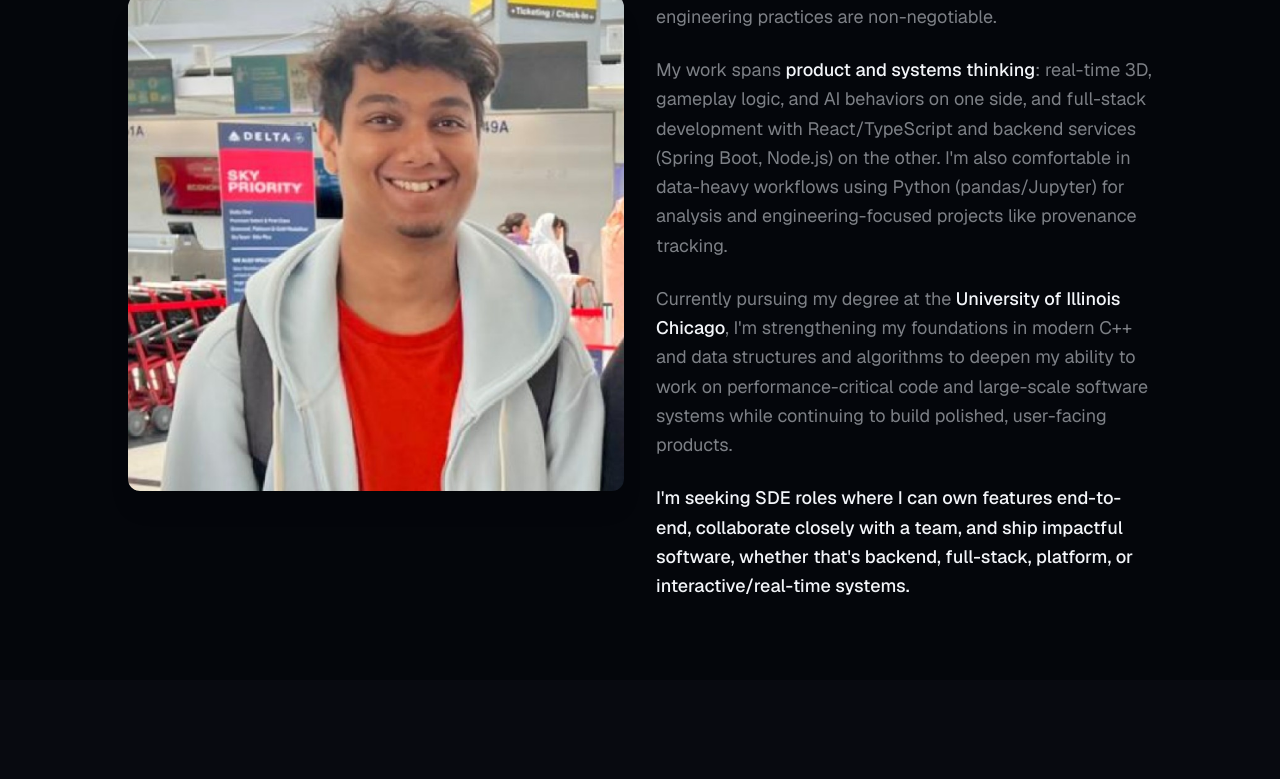
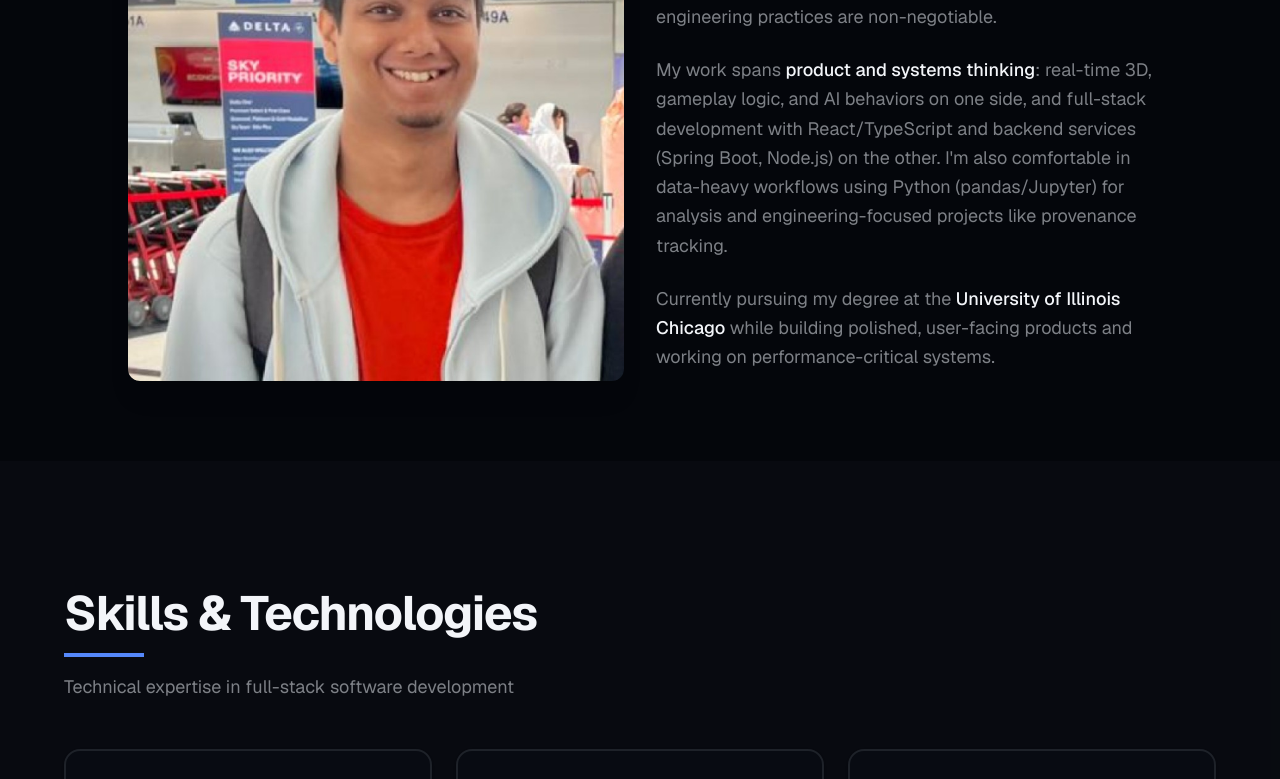
Before and after one commit to Superkart/PortfolioApp, a Next.js app: page / in a window 1280 px wide. Shown: the part 2693-3472 px from the top of the page. Built offline with nearby package versions, Linux system fonts and the light colour scheme.

Commit message:
About me section

```diff
--- a/components/about-section.tsx
+++ b/components/about-section.tsx
@@ -10,9 +10,9 @@ export function AboutSection() {
             <div className="h-1 w-20 bg-primary" />
           </div>
 
-          <div className="grid md:grid-cols-2 gap-8 items-center">
+          <div className="grid md:grid-cols-2 gap-8 items-start">
             <div className="relative aspect-square rounded-lg overflow-hidden shadow-xl">
-              <Image src="/LinkedinPhoto.png" alt="Karthik coding" fill className="object-cover" />
+              <Image src="/LinkedinPhoto.png" alt="Karthik Ragi" fill className="object-cover" />
             </div>
 
             <div className="space-y-6 text-lg text-muted-foreground leading-relaxed">
@@ -32,14 +32,8 @@ export function AboutSection() {
 
               <p>
                 Currently pursuing my degree at the{" "}
-                <span className="text-foreground font-medium">University of Illinois Chicago</span>, I&apos;m strengthening my
-                foundations in modern C++ and data structures and algorithms to deepen my ability to work on performance-critical
-                code and large-scale software systems while continuing to build polished, user-facing products.
-              </p>
-
-              <p className="text-foreground font-medium">
-                I&apos;m seeking SDE roles where I can own features end-to-end, collaborate closely with a team, and ship
-                impactful software, whether that&apos;s backend, full-stack, platform, or interactive/real-time systems.
+                <span className="text-foreground font-medium">University of Illinois Chicago</span> while building
+                polished, user-facing products and working on performance-critical systems.
               </p>
             </div>
           </div>
```
